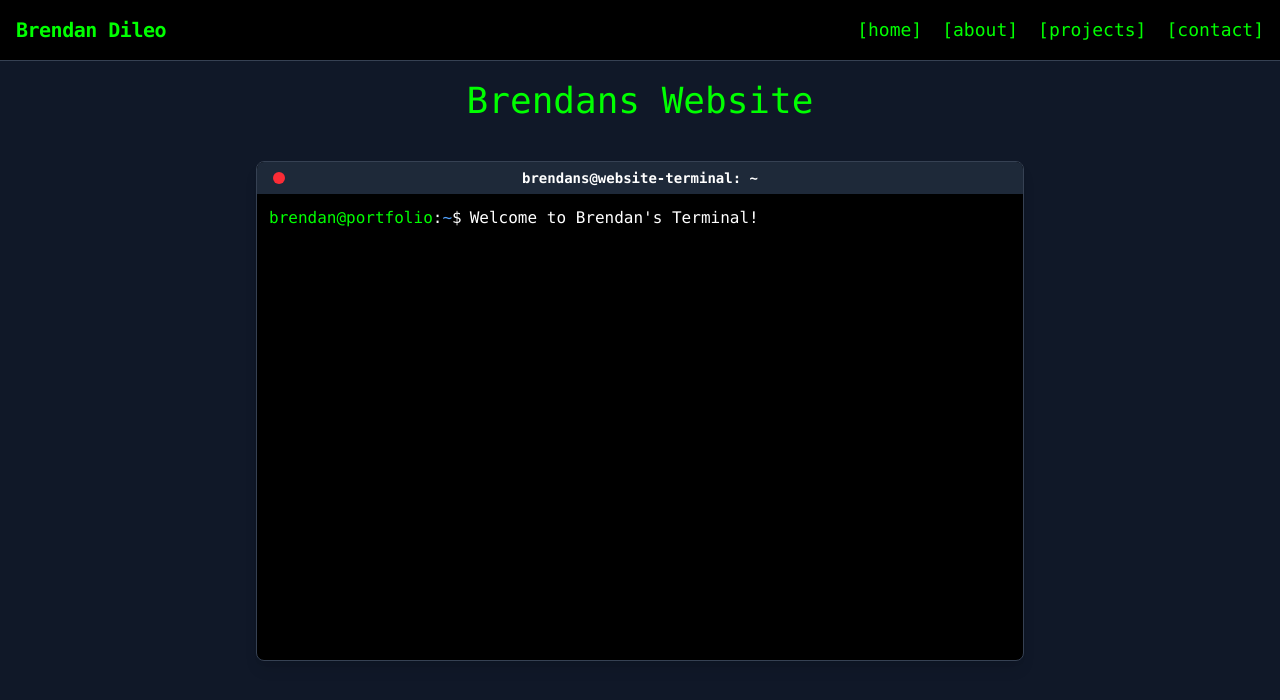
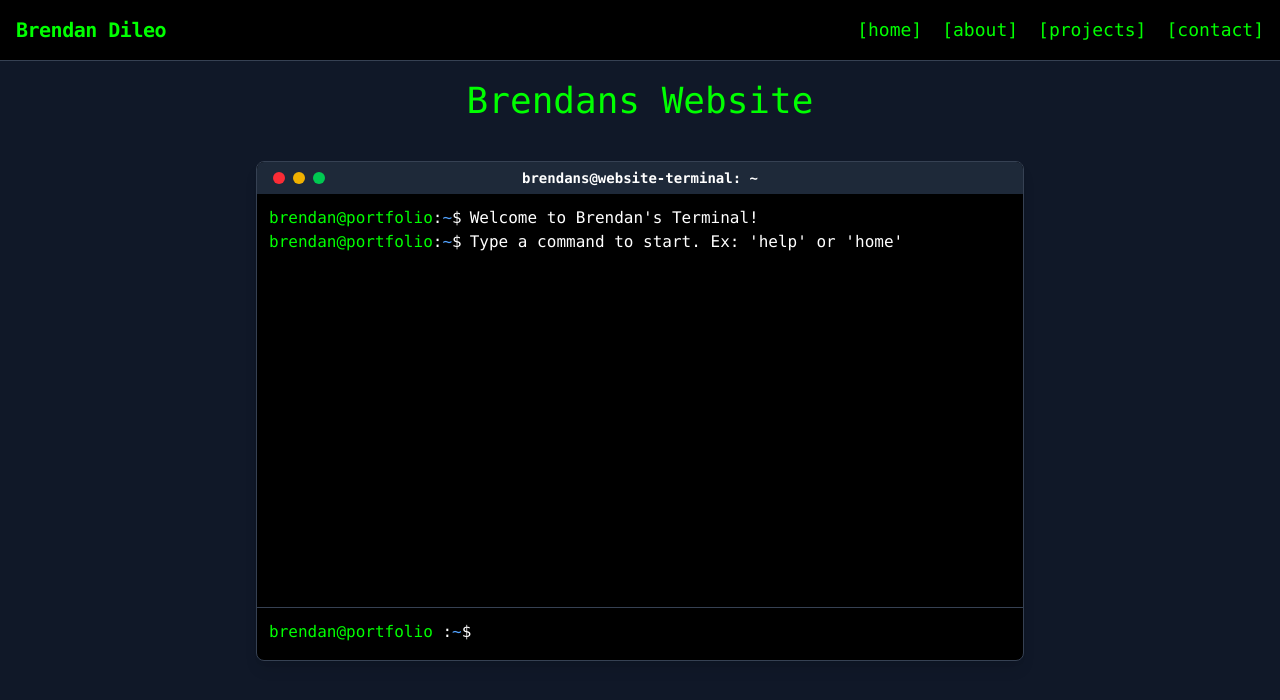
Before and after one commit to brendanddev/brendans-website, a React (Vite) app: page / in a window 1280 px wide. Shown: the top 700 px of the page. Built offline with nearby package versions, Linux system fonts and the light colour scheme.

Commit message:
Commit #17 - Adding to the Terminal Design

```diff
--- a/src/pages/Home.jsx
+++ b/src/pages/Home.jsx
@@ -6,26 +6,28 @@
 const Home = () => {
     return (
         <div className="w-full min-h-screen bg-gray-900 flex flex-col items-center relative">
+
             {/* Page Title */}
             <h1 className="text-[#00ff00] text-4xl font-mono mt-5 mb-10">Brendans Website</h1>
-
-
 
             {/* Terminal Container */}
             <div className="w-3/5 h-[500px] bg-black rounded-lg shadow-lg flex flex-col border border-gray-700 overflow-hidden font-mono">
 
-                {/* Terminal Header Container --> Where main center is in linux */}
+                {/* Terminal Header Container */}
                 <div className="h-8 bg-gray-800 flex items-center justify-center relative text-white text-sm font-bold">
-                    {/* Exit button */}
+                    {/* Header Buttons */}
                     <div className="absolute left-4 flex gap-2">
                         <div className="w-3 h-3 bg-red-500 rounded-full"></div>
+                        <div className="w-3 h-3 bg-yellow-500 rounded-full"></div>
+                        <div className="w-3 h-3 bg-green-500 rounded-full"></div>
                     </div>
-                    {/* Header */}
+                    {/* Header text */}
                     <span className="text-center w-full">brendans@website-terminal: ~</span>
                 </div>
 
                 {/* Terminal Body */}
                 <div className="flex-1 p-3 text-white overflow-y-auto">
+                    {/* First line of text displayed in terminal */}
                     <div className="flex">
                         <span className="mr-2">
                             <span className="text-[#00ff00]">brendan@portfolio</span>
@@ -35,7 +37,31 @@ const Home = () => {
                         </span>
                         <div className="text-white">Welcome to Brendan's Terminal!</div>
                     </div>
+                    {/* Second line of text displayed in terminal */}
+                    <div className="flex">
+                        <span className="mr-2">
+                            <span className="text-[#00ff00]">brendan@portfolio</span>
+                            <span className="text-white">:</span>
+                            <span className="text-blue-400">~</span>
+                            <span className="text-white">$</span>
+                        </span>
+                        <div className="text-white">Type a command to start. Ex: 'help' or 'home'</div>
+                    </div>
                 </div>
+
+                {/* Terminal Input container */}
+                <form className="flex p-3 border-t border-gray-700">
+                        <span className="mr-2">
+                            <span className="text-[#00ff00]">brendan@portfolio</span> {/* Need to find out how to include '>>>' */}
+                            <span className="text-white">:</span>
+                            <span className="text-blue-400">~</span>
+                            <span className="text-white">$</span>
+                        </span>
+                        <input
+                            type="text"
+                            className="flex-1 bg-transparent border-none text-white text-lg focus:outline-none"
+                        />
+                </form>
             </div>
         </div>
     );
```
